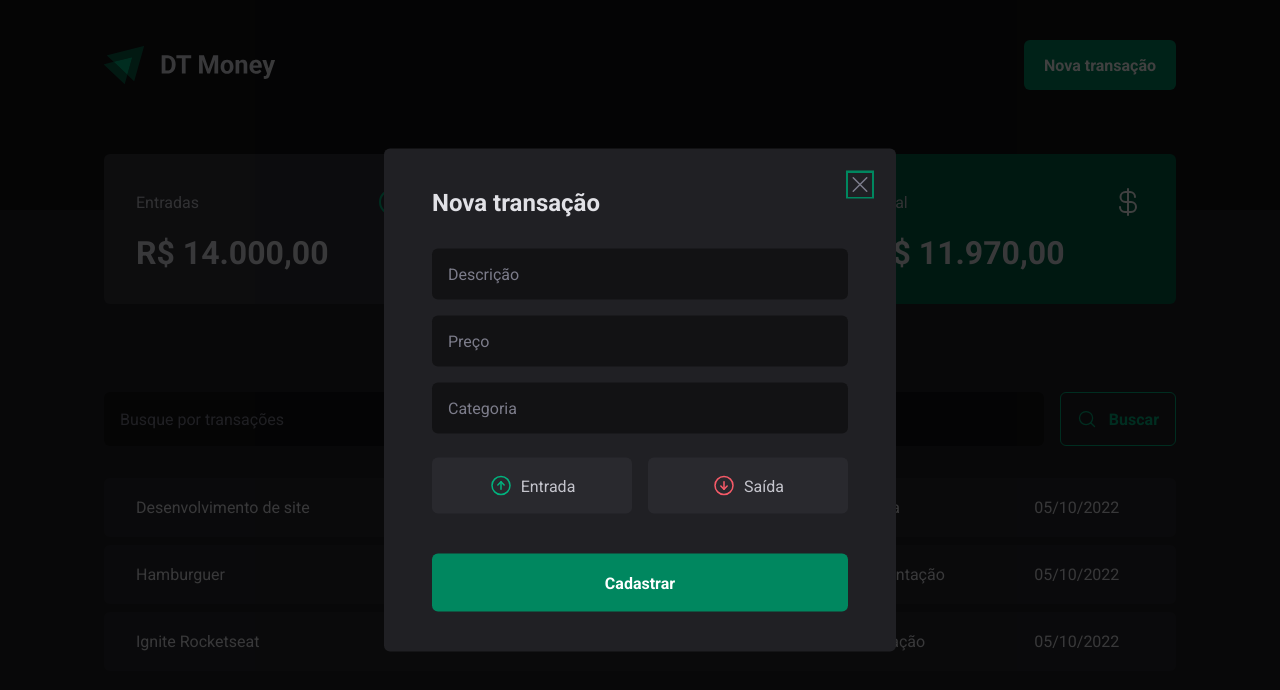
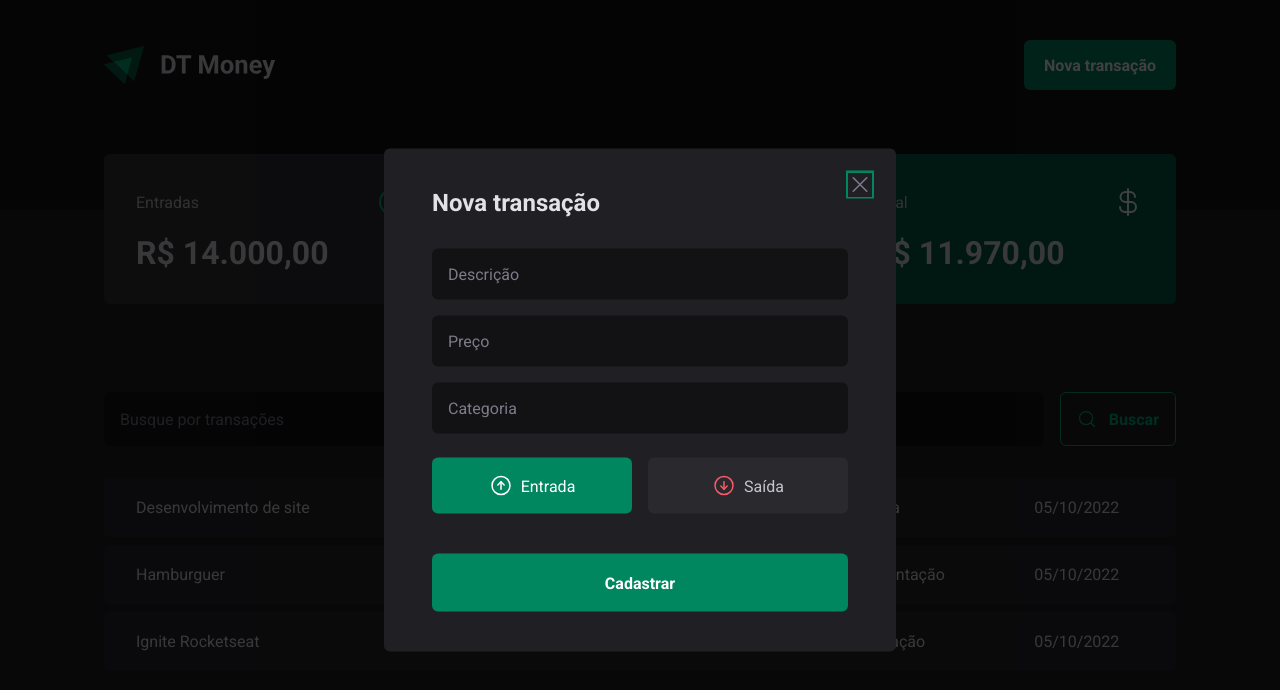
Before and after one commit to CarolMaiaP/ignite-dt-money, a React (Vite) app: page / in a window 1280 px wide. Both pictures are taken after a click on the button "Nova transação". Shown: the top 690 px of the page. Built offline with nearby package versions, Linux system fonts and the light colour scheme; data requests are answered from the project's data file.

Commit message:
feat: access to the income and outcome values

```diff
--- a/src/components/NewTransactionModal/index.tsx
+++ b/src/components/NewTransactionModal/index.tsx
@@ -23,7 +23,10 @@ export function NewTransactionModal(){
       isSubmitting,
     }
   } = useForm<NewTransactionFormInputs>({
-    resolver: zodResolver(newTransactionFormSchema)
+    resolver: zodResolver(newTransactionFormSchema),
+    defaultValues: {
+      type: 'income'
+    }
   })
 
   async function handleCreateNewTransaction(data: NewTransactionFormInputs){
@@ -66,10 +69,10 @@ export function NewTransactionModal(){
           <Controller
             control={control}
             name="type"
-            render={(props) => {
-              console.log(props)
+            render={({field}) => {
+              console.log(field)
               return(
-                <TransactionType onValueChange={console.log}>
+                <TransactionType onValueChange={field.onChange} value={field.value}>
                   <TransactionTypeButton variant='income' value='income'>
                     <ArrowCircleUp size={24} />
                     Entrada
```
